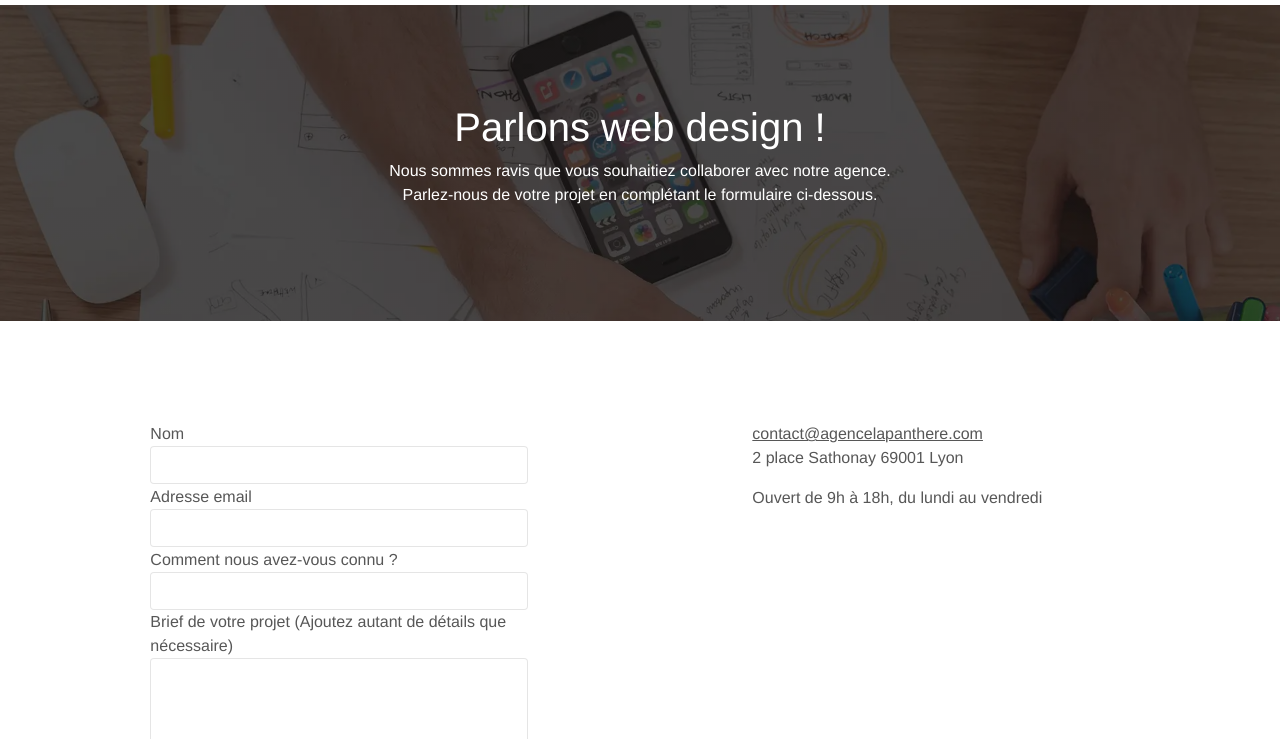
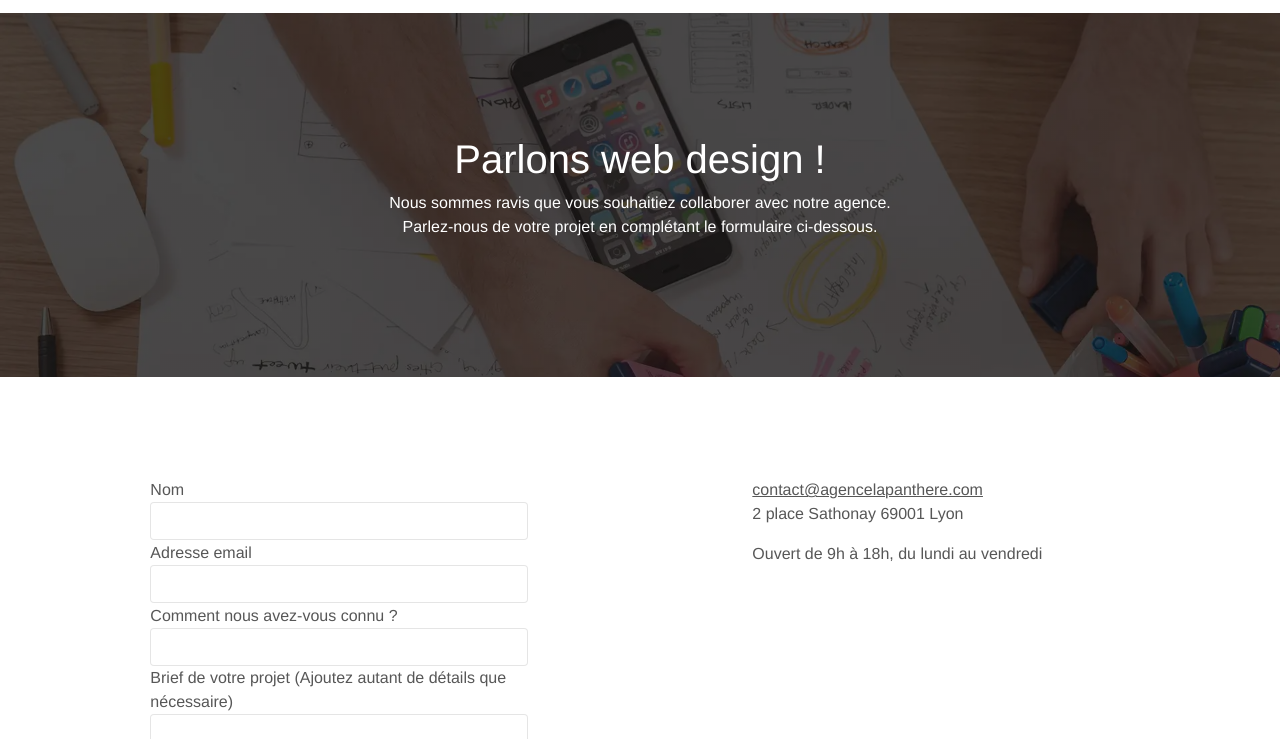
Before and after one commit to Florok10/Starting-website-2, a plain HTML site: page contact.html in a window 1280 px wide. Shown: the part 61-800 px from the top of the page. Drawn offline with Linux system fonts and the light colour scheme.

Commit message:
contact adding padding and margin to header and main tags

```diff
--- a/contact.html
+++ b/contact.html
@@ -18,7 +18,7 @@
 </head>
 <body>
 
-<header class="bloc bgc-white l-bloc " id="bloc-0">
+<header class="bloc bgc-white l-bloc" id="bloc-0">
 		<nav class="navbar navbar-expand-md row navbar-light">
 			<div class="container-fluid">
 				<a class="navbar-brand" href="index.html" aria-label="Accueil"><img src="img/agence-la-panthere-monochrome.svg" alt="Logo La Panthère" height="40"></a>
@@ -39,9 +39,9 @@
 		</nav>
 </header>
 
-<main class="page-container" aria-roledescription="Contenu principal">
+<main class="page-container my-2" aria-roledescription="Contenu principal">
 	<header class="bg-banniere bloc-bg-texture b-parallax d-flex justify-content-center" id="bloc-6"><!--trop de div-->
-		<div class="col-sm-5 my-5 text-center">
+		<div class="col-sm-5 my-5 text-center py-4">
 			<h1 class="white">
 				Parlons web design !
 			</h1>
```
